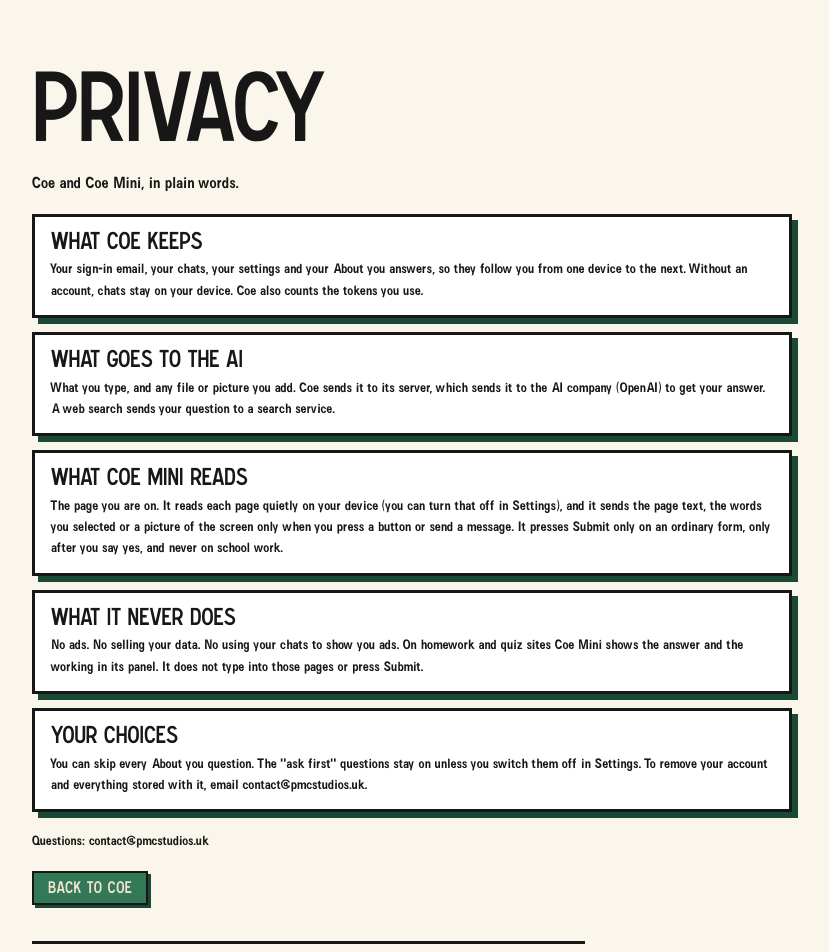
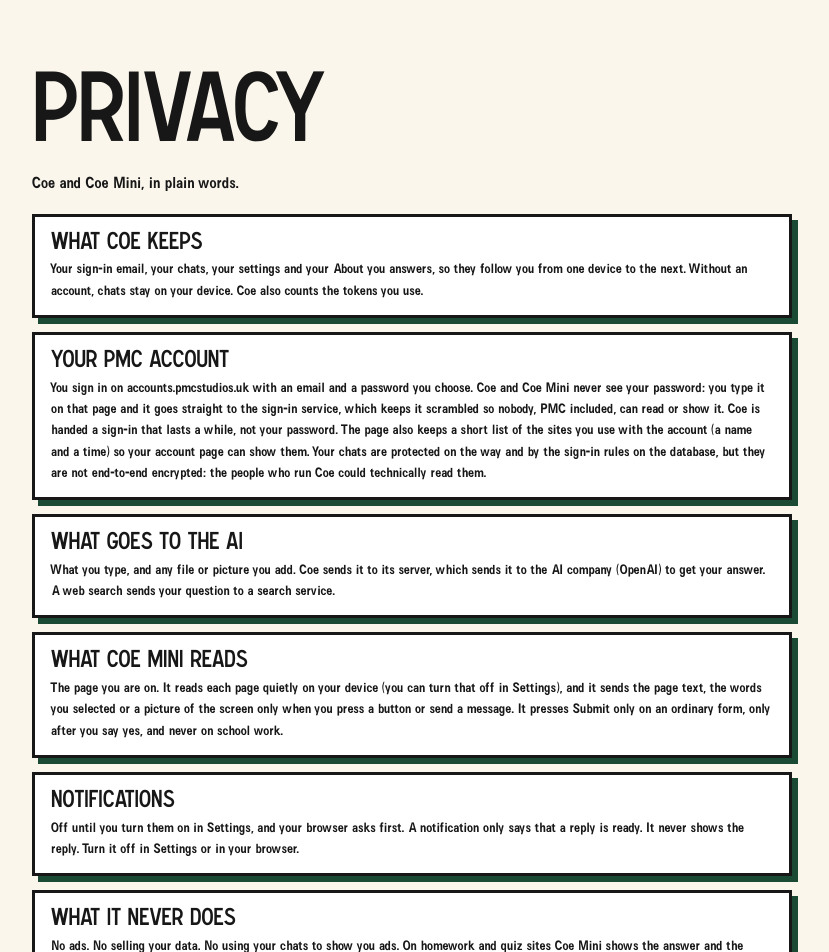
Before and after one commit to PhoenixCoe/coe, a Next.js app: page /privacy in a window 1280 px wide. Shown: the top 952 px of the page, without its empty margins (40-869 px from the left). Built offline with nearby package versions, Linux system fonts and the light colour scheme.

Commit message:
Privacy page: explain the PMC Account and notifications
Claude-Session: https://claude.ai/code/session_01EXvLKWkWAFDqX5LfBKfqzq

```diff
--- a/src/app/privacy/page.tsx
+++ b/src/app/privacy/page.tsx
@@ -6,8 +6,10 @@ export const metadata: Metadata = { title: 'Privacy', description: 'What Coe and
 
 const ROWS: [string, string][] = [
   ['What Coe keeps', 'Your sign-in email, your chats, your settings and your About you answers, so they follow you from one device to the next. Without an account, chats stay on your device. Coe also counts the tokens you use.'],
+  ['Your PMC Account', 'You sign in on accounts.pmcstudios.uk with an email and a password you choose. Coe and Coe Mini never see your password: you type it on that page and it goes straight to the sign-in service, which keeps it scrambled so nobody, PMC included, can read or show it. Coe is handed a sign-in that lasts a while, not your password. The page also keeps a short list of the sites you use with the account (a name and a time) so your account page can show them. Your chats are protected on the way and by the sign-in rules on the database, but they are not end-to-end encrypted: the people who run Coe could technically read them.'],
   ['What goes to the AI', 'What you type, and any file or picture you add. Coe sends it to its server, which sends it to the AI company (OpenAI) to get your answer. A web search sends your question to a search service.'],
   ['What Coe Mini reads', 'The page you are on. It reads each page quietly on your device (you can turn that off in Settings), and it sends the page text, the words you selected or a picture of the screen only when you press a button or send a message. It presses Submit only on an ordinary form, only after you say yes, and never on school work.'],
+  ['Notifications', 'Off until you turn them on in Settings, and your browser asks first. A notification only says that a reply is ready. It never shows the reply. Turn it off in Settings or in your browser.'],
   ['What it never does', 'No ads. No selling your data. No using your chats to show you ads. On homework and quiz sites Coe Mini shows the answer and the working in its panel. It does not type into those pages or press Submit.'],
   ['Your choices', 'You can skip every About you question. The "ask first" questions stay on unless you switch them off in Settings. To remove your account and everything stored with it, email contact@pmcstudios.uk.'],
 ];
--- a/src/lib/coe/changelog.ts
+++ b/src/lib/coe/changelog.ts
@@ -37,6 +37,7 @@ export const RELEASES: Release[] = [
       { where: 'both', text: 'Notifications, only if you allow them. Switch it on in Settings under Look and your browser asks first. When a reply is ready and you are on another tab or app, Coe says “Your reply is ready.” It never shows what the reply says.' },
       { where: 'both', text: 'If the PMC Account page cannot be reached, Coe and Coe Mini open on the emailed code by themselves, so nobody is stuck.' },
       { where: 'both', text: 'A bigger icon. The star button now fills the whole icon in a browser tab, on an iPhone home screen, as the app icon and on the Coe Mini toolbar, and keeps its hard green shadow.' },
+      { where: 'both', text: 'The privacy page now explains the PMC Account (what is kept, what is not, and that chats are not end-to-end encrypted) and notifications.' },
       { where: 'both', text: 'Signing out puts the theme back to normal PMC and removes your picture from that device. Both come back when you sign in again.' },
       { where: 'web', text: 'Text starts smaller on a phone (90%) and an iPad (85%). A size you choose yourself is kept.' },
       { where: 'both', text: 'The Coe and Coe Mini tabs over your chats are quieter: plain underlined tabs, not boxes.' },
```
